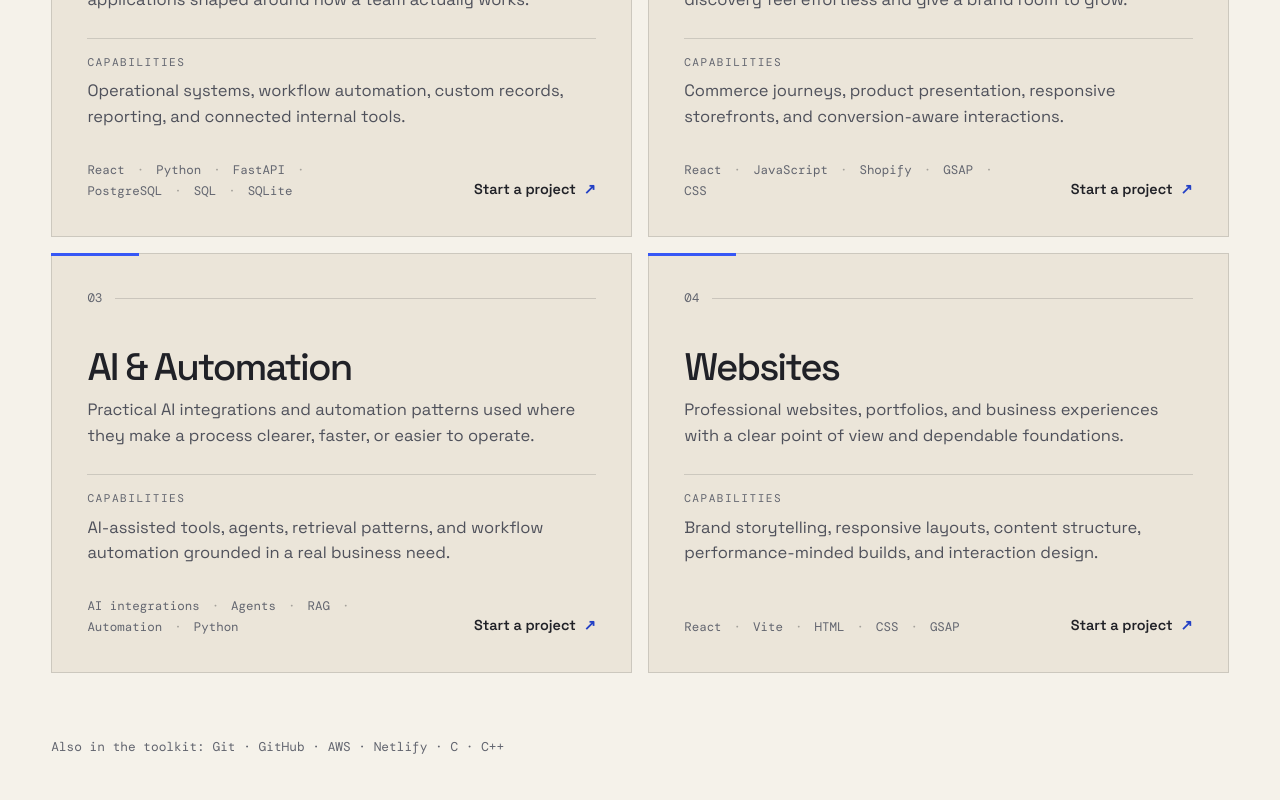
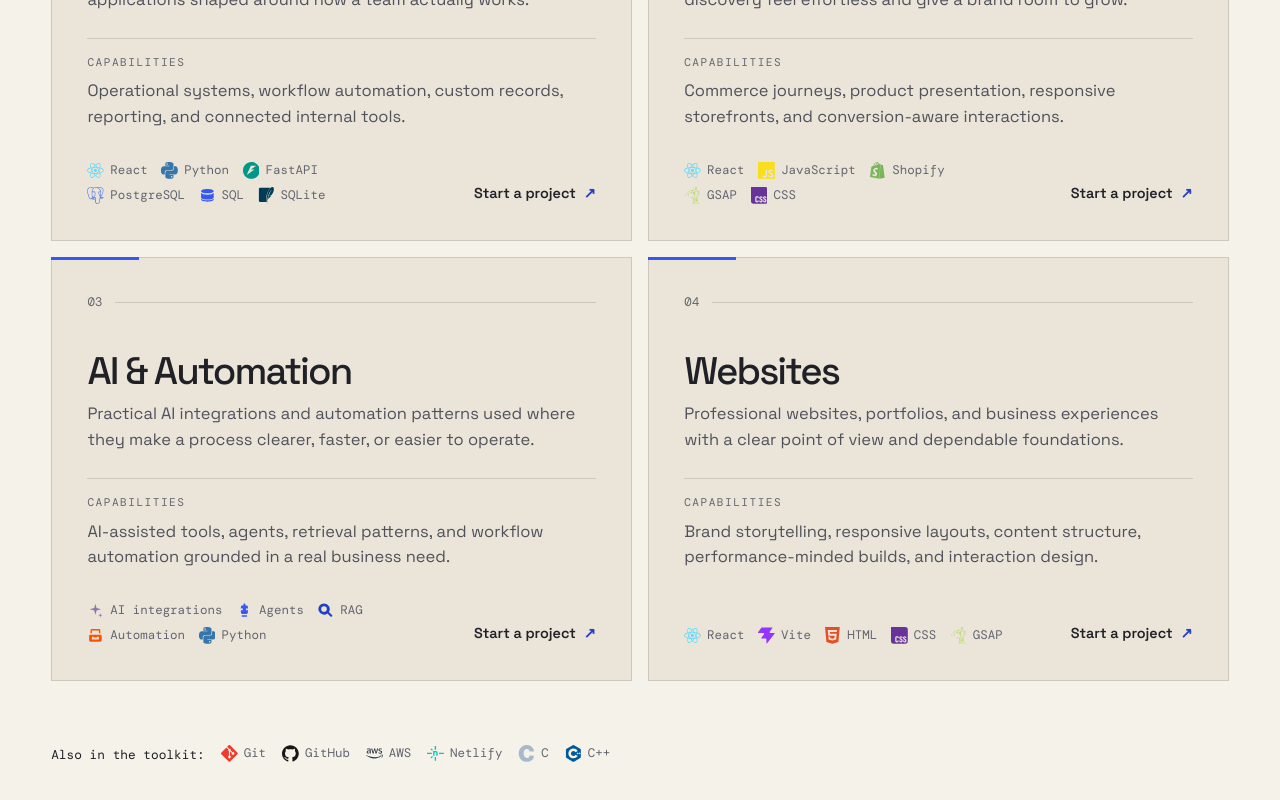
Before and after one commit to VinayakDubey26/vinayakdubey.com, a React (Vite) app: page / in a window 1280 px wide. Shown: the part 5141-5941 px from the top of the page. Built offline with nearby package versions, Linux system fonts and the light colour scheme; a web font is replaced by a local one.

Commit message:
refine: add technology logos to services

```diff
--- a/src/components/EditorialServices.jsx
+++ b/src/components/EditorialServices.jsx
@@ -1,4 +1,5 @@
 import { techStack } from "../data/skills";
+import { getTechnologyIcon } from "../data/technologyIcons";
 
 const SERVICES = [
   {
@@ -35,6 +36,24 @@ const SERVICES = [
   },
 ];
 
+const toolkit = techStack.filter((skill) => !SERVICES.some((service) => service.technologies.includes(skill)));
+
+function TechnologyIcon({ name }) {
+  const iconData = getTechnologyIcon(name);
+
+  if (!iconData) return null;
+
+  const iconColor = iconData.color?.toLowerCase() === "#ffffff" ? "var(--cobalt-dark)" : iconData.color;
+
+  return (
+    <span className="technology-icon" style={{ color: iconColor }} aria-hidden="true">
+      <svg viewBox="0 0 24 24" focusable="false">
+        <path d={iconData.path} />
+      </svg>
+    </span>
+  );
+}
+
 const EditorialServices = () => (
   <section id="services" className="services-section section-light" aria-labelledby="services-heading">
     <div className="page-width">
@@ -55,14 +74,30 @@ const EditorialServices = () => (
             <div className="service-card__capabilities"><p className="eyebrow">Capabilities</p><p>{service.capabilities}</p></div>
             <div className="service-card__foot">
               <ul className="service-card__tools" aria-label={`${service.title} technologies`}>
-                {service.technologies.map((technology) => <li key={technology}>{technology}</li>)}
+                {service.technologies.map((technology) => (
+                  <li key={technology}>
+                    <TechnologyIcon name={technology} />
+                    <span>{technology}</span>
+                  </li>
+                ))}
               </ul>
               <a className="service-card__action" href="#contact">Start a project <span aria-hidden="true">↗</span></a>
             </div>
           </article>
         ))}
       </div>
-      <p className="service-toolkit">Also in the toolkit: {techStack.filter((skill) => !SERVICES.some((service) => service.technologies.includes(skill))).join(" · ")}</p>
+
+      <div className="service-toolkit" aria-label="Additional toolkit">
+        <p className="service-toolkit__label">Also in the toolkit:</p>
+        <ul className="service-toolkit__list">
+          {toolkit.map((skill) => (
+            <li key={skill}>
+              <TechnologyIcon name={skill} />
+              <span>{skill}</span>
+            </li>
+          ))}
+        </ul>
+      </div>
     </div>
   </section>
 );
--- /dev/null
+++ b/src/data/technologyIcons.js
@@ -0,0 +1,61 @@
+import { SKILL_ICONS } from "./skillIcons";
+
+// Simple Icons paths for the technologies that appear in the editorial service cards.
+// Capability labels use small semantic marks instead of pretending there is a brand logo
+// for a concept such as "SQL" or "Automation".
+const SERVICE_ICONS = {
+  Python: {
+    path: "M14.25.18l.9.2.73.26.59.3.45.32.34.34.25.34.16.33.1.3.04.26.02.2-.01.13V8.5l-.05.63-.13.55-.21.46-.26.38-.3.31-.33.25-.35.19-.35.14-.33.1-.3.07-.26.04-.21.02H8.77l-.69.05-.59.14-.5.22-.41.27-.33.32-.27.35-.2.36-.15.37-.1.35-.07.32-.04.27-.02.21v3.06H3.17l-.21-.03-.28-.07-.32-.12-.35-.18-.36-.26-.36-.36-.35-.46-.32-.59-.28-.73-.21-.88-.14-1.05-.05-1.23.06-1.22.16-1.04.24-.87.32-.71.36-.57.4-.44.42-.33.42-.24.4-.16.36-.1.32-.05.24-.01h.16l.06.01h8.16v-.83H6.18l-.01-2.75-.02-.37.05-.34.11-.31.17-.28.25-.26.31-.23.38-.2.44-.18.51-.15.58-.12.64-.1.71-.06.77-.04.84-.02 1.27.05zm-6.3 1.98l-.23.33-.08.41.08.41.23.34.33.22.41.09.41-.09.33-.22.23-.34.08-.41-.08-.41-.23-.33-.33-.22-.41-.09-.41.09zm13.09 3.95l.28.06.32.12.35.18.36.27.36.35.35.47.32.59.28.73.21.88.14 1.04.05 1.23-.06 1.23-.16 1.04-.24.86-.32.71-.36.57-.4.45-.42.33-.42.24-.4.16-.36.09-.32.05-.24.02-.16-.01h-8.22v.82h5.84l.01 2.76.02.36-.05.34-.11.31-.17.29-.25.25-.31.24-.38.2-.44.17-.51.15-.58.13-.64.09-.71.07-.77.04-.84.01-1.27-.04-1.07-.14-.9-.2-.73-.25-.59-.3-.45-.33-.34-.34-.25-.34-.16-.33-.1-.3-.04-.25-.02-.2.01-.13v-5.34l.05-.64.13-.54.21-.46.26-.38.3-.32.33-.24.35-.2.35-.14.33-.1.3-.06.26-.04.21-.02.13-.01h5.84l.69-.05.59-.14.5-.21.41-.28.33-.32.27-.35.2-.36.15-.36.1-.35.07-.32.04-.28.02-.21V6.07h2.09l.14.01zm-6.47 14.25l-.23.33-.08.41.08.41.23.33.33.23.41.08.41-.08.33-.23.23-.33.08-.41-.08-.41-.23-.33-.33-.23-.41-.08-.41.08z",
+    color: "#3776AB",
+  },
+  FastAPI: {
+    path: "M12 .0387C5.3729.0384.0003 5.3931 0 11.9988c-.001 6.6066 5.372 11.9628 12 11.9625 6.628.0003 12.001-5.3559 12-11.9625-.0003-6.6057-5.3729-11.9604-12-11.96m-.829 5.4153h7.55l-7.5805 5.3284h5.1828L5.279 18.5436q2.9466-6.5444 5.892-13.0896",
+    color: "#009688",
+  },
+  Shopify: {
+    path: "M15.337 23.979l7.216-1.561s-2.604-17.613-2.625-17.73c-.018-.116-.114-.192-.211-.192s-1.929-.136-1.929-.136-1.275-1.274-1.439-1.411c-.045-.037-.075-.057-.121-.074l-.914 21.104h.023zM11.71 11.305s-.81-.424-1.774-.424c-1.447 0-1.504.906-1.504 1.141 0 1.232 3.24 1.715 3.24 4.629 0 2.295-1.44 3.76-3.406 3.76-2.354 0-3.54-1.465-3.54-1.465l.646-2.086s1.245 1.066 2.28 1.066c.675 0 .975-.545.975-.932 0-1.619-2.654-1.694-2.654-4.359-.034-2.237 1.571-4.416 4.827-4.416 1.257 0 1.875.361 1.875.361l-.945 2.715-.02.01zM11.17.83c.136 0 .271.038.405.135-.984.465-2.064 1.639-2.508 3.992-.656.213-1.293.405-1.889.578C7.697 3.75 8.951.84 11.17.84V.83zm1.235 2.949v.135c-.754.232-1.583.484-2.394.736.466-1.777 1.333-2.645 2.085-2.971.193.501.309 1.176.309 2.1zm.539-2.234c.694.074 1.141.867 1.429 1.755-.349.114-.735.231-1.158.366v-.252c0-.752-.096-1.371-.271-1.871v.002zm2.992 1.289c-.02 0-.06.021-.078.021s-.289.075-.714.21c-.423-1.233-1.176-2.37-2.508-2.37h-.115C12.135.209 11.669 0 11.265 0 8.159 0 6.675 3.877 6.21 5.846c-1.194.365-2.063.636-2.16.674-.675.213-.694.232-.772.87-.075.462-1.83 14.063-1.83 14.063L15.009 24l.927-21.166z",
+    color: "#7AB55C",
+  },
+  Vite: {
+    path: "M13.056 23.238a.57.57 0 0 1-1.02-.355v-5.202c0-.63-.512-1.143-1.144-1.143H5.148a.57.57 0 0 1-.464-.903l3.777-5.29c.54-.753 0-1.804-.93-1.804H.57a.574.574 0 0 1-.543-.746.6.6 0 0 1 .08-.157L5.008.78a.57.57 0 0 1 .467-.24h14.589a.57.57 0 0 1 .466.903l-3.778 5.29c-.54.755 0 1.806.93 1.806h5.745c.238 0 .424.138.513.322a.56.56 0 0 1-.063.603z",
+    color: "#9135FF",
+  },
+  Git: {
+    path: "M13.09 23.549a1.54 1.54 0 0 1-2.18 0L.451 13.089a1.54 1.54 0 0 1 0-2.179l7.191-7.19 2.733 2.733a1.85 1.85 0 0 0 .964 2.326v6.66a1.849 1.849 0 1 0 1.54 0V8.957l2.508 2.508a1.85 1.85 0 1 0 1.09-1.09l-2.634-2.634a1.85 1.85 0 0 0-2.378-2.377L8.73 2.63 10.91.451a1.54 1.54 0 0 1 2.179 0l10.459 10.46a1.54 1.54 0 0 1 0 2.179z",
+    color: "#F03C2E",
+  },
+  GitHub: {
+    path: "M12 .297c-6.63 0-12 5.373-12 12 0 5.303 3.438 9.8 8.205 11.385.6.113.82-.258.82-.577 0-.285-.01-1.04-.015-2.04-3.338.724-4.042-1.61-4.042-1.61C4.422 18.07 3.633 17.7 3.633 17.7c-1.087-.744.084-.729.084-.729 1.205.084 1.838 1.236 1.838 1.236 1.07 1.835 2.809 1.305 3.495.998.108-.776.417-1.305.76-1.605-2.665-.3-5.466-1.332-5.466-5.93 0-1.31.465-2.38 1.235-3.22-.135-.303-.54-1.523.105-3.176 0 0 1.005-.322 3.3 1.23.96-.267 1.98-.399 3-.405 1.02.006 2.04.138 3 .405 2.28-1.552 3.285-1.23 3.285-1.23.645 1.653.24 2.873.12 3.176.765.84 1.23 1.91 1.23 3.22 0 4.61-2.805 5.625-5.475 5.92.42.36.81 1.096.81 2.22 0 1.606-.015 2.896-.015 3.286 0 .315.21.69.825.57C20.565 22.092 24 17.592 24 12.297c0-6.627-5.373-12-12-12",
+    color: "#181717",
+  },
+  Netlify: {
+    path: "M6.49 19.04h-.23L5.13 17.9v-.23l1.73-1.71h1.2l.15.15v1.2L6.5 19.04ZM5.13 6.31V6.1l1.13-1.13h.23L8.2 6.68v1.2l-.15.15h-1.2L5.13 6.31Zm9.96 9.09h-1.65l-.14-.13v-3.83c0-.68-.27-1.2-1.1-1.23-.42 0-.9 0-1.43.02l-.07.08v4.96l-.14.14H8.9l-.13-.14V8.73l.13-.14h3.7a2.6 2.6 0 0 1 2.61 2.6v4.08l-.13.14Zm-8.37-2.44H.14L0 12.82v-1.64l.14-.14h6.58l.14.14v1.64l-.14.14Zm17.14 0h-6.58l-.14-.14v-1.64l.14-.14h6.58l.14.14v1.64l-.14.14ZM11.05 6.55V1.64l.14-.14h1.65l.14.14v4.9l-.14.14h-1.65l-.14-.13Zm0 15.81v-4.9l.14-.14h1.65l.14.13v4.91l-.14.14h-1.65l-.14-.14Z",
+    color: "#00C7B7",
+  },
+  C: {
+    path: "M16.5921 9.1962s-.354-3.298-3.627-3.39c-3.2741-.09-4.9552 2.474-4.9552 6.14 0 3.6651 1.858 6.5972 5.0451 6.5972 3.184 0 3.5381-3.665 3.5381-3.665l6.1041.365s.36 3.31-2.196 5.836c-2.552 2.5241-5.6901 2.9371-7.8762 2.9201-2.19-.017-5.2261.034-8.1602-2.97-2.938-3.0101-3.436-5.9302-3.436-8.8002 0-2.8701.556-6.6702 4.047-9.5502C7.444.72 9.849 0 12.254 0c10.0422 0 10.7172 9.2602 10.7172 9.2602z",
+    color: "#A8B9CC",
+  },
+  "C++": {
+    path: "M22.394 6c-.167-.29-.398-.543-.652-.69L12.926.22c-.509-.294-1.34-.294-1.848 0L2.26 5.31c-.508.293-.923 1.013-.923 1.6v10.18c0 .294.104.62.271.91.167.29.398.543.652.69l8.816 5.09c.508.293 1.34.293 1.848 0l8.816-5.09c.254-.147.485-.4.652-.69.167-.29.27-.616.27-.91V6.91c.003-.294-.1-.62-.268-.91zM12 19.11c-3.92 0-7.109-3.19-7.109-7.11 0-3.92 3.19-7.11 7.11-7.11a7.133 7.133 0 0 1 6.156 3.553l-3.076 1.78a3.567 3.567 0 0 0-3.08-1.78A3.56 3.56 0 0 0 8.444 12 3.56 3.56 0 0 0 12 15.555a3.57 3.57 0 0 0 3.08-1.778l3.078 1.78A7.135 7.135 0 0 1 12 19.11zm7.11-6.715h-.79v.79h-.79v-.79h-.79v-.79h.79v-.79h.79v.79h.79zm2.962 0h-.79v.79h-.79v-.79h-.79v-.79h.79v-.79h.79v.79h.79z",
+    color: "#00599C",
+  },
+  SQL: {
+    path: "M12 3C7 3 3 4.3 3 6s4 3 9 3 9-1.3 9-3-4-3-9-3zm0 8c-5 0-9-1.3-9-3v7c0 1.7 4 3 9 3s9-1.3 9-3V8c0 1.7-4 3-9 3zm0 8c-5 0-9-1.3-9-3v2c0 1.7 4 3 9 3s9-1.3 9-3v-2c0 1.7-4 3-9 3z",
+    color: "#3657F5",
+  },
+  "AI integrations": {
+    path: "M12 2.5l1.65 6.2L20 10.5l-6.35 1.8L12 18.5l-1.65-6.2L4 10.5l6.35-1.8L12 2.5zM19 16l.7 2.3L22 19l-2.3.7L19 22l-.7-2.3L16 19l2.3-.7L19 16z",
+    color: "#8E75B2",
+  },
+  Agents: {
+    path: "M12 2a1.5 1.5 0 0 1 1.5 1.5V5H15a2 2 0 0 1 2 2v8a2 2 0 0 1-2 2H9a2 2 0 0 1-2-2V7a2 2 0 0 1 2-2h1.5V3.5A1.5 1.5 0 0 1 12 2zM8.5 9a1.5 1.5 0 1 0 0 3 1.5 1.5 0 0 0 0-3zm7 0a1.5 1.5 0 1 0 0 3 1.5 1.5 0 0 0 0-3zM8 20a1 1 0 0 1 1-1h6a1 1 0 0 1 0 2H9a1 1 0 0 1-1-1z",
+    color: "#3657F5",
+  },
+  Automation: {
+    path: "M7 3h10a2 2 0 0 1 2 2v4h-2V5H7v4H5V5a2 2 0 0 1 2-2zm-2 8h14a2 2 0 0 1 2 2v6a2 2 0 0 1-2 2H5a2 2 0 0 1-2-2v-6a2 2 0 0 1 2-2zm2 3v4h10v-4H7zm3-1h4v2h-4v-2z",
+    color: "#FF4F00",
+  },
+};
+
+export const getTechnologyIcon = (name) => SERVICE_ICONS[name] || SKILL_ICONS[name] || null;
--- a/src/styles/globals.css
+++ b/src/styles/globals.css
@@ -167,13 +167,16 @@ section[id] { scroll-margin-top: 1.5rem; }
 .service-card__capabilities { margin-top: 1.6rem; padding-top: 1rem; border-top: 1px solid rgba(32, 33, 39, 0.15); }
 .service-card__capabilities .eyebrow { margin-bottom: 0.5rem; font-size: 0.7rem; }
 .service-card__foot { display: flex; align-items: end; justify-content: space-between; gap: 1.5rem; margin-top: auto; padding-top: 2rem; }
-.service-card__tools { display: flex; max-width: 20rem; flex-wrap: wrap; gap: 0.25rem 0.75rem; margin: 0; padding: 0; list-style: none; }
-.service-card__tools li { color: var(--muted); font-family: var(--mono); font-size: 0.78rem; line-height: 1.4; }
-.service-card__tools li:not(:last-child)::after { margin-left: 0.75rem; color: rgba(32, 33, 39, 0.35); content: "·"; }
+.service-card__tools { display: flex; max-width: 20rem; flex-wrap: wrap; gap: 0.5rem 0.85rem; margin: 0; padding: 0; list-style: none; }
+.service-card__tools li, .service-toolkit__list li { display: inline-flex; align-items: center; gap: 0.38rem; color: var(--muted); font-family: var(--mono); font-size: 0.78rem; line-height: 1.4; }
+.technology-icon { display: inline-grid; width: 1.05rem; height: 1.05rem; flex: none; place-items: center; }
+.technology-icon svg { width: 100%; height: 100%; fill: currentColor; }
 .service-card__action { display: inline-flex; flex: none; align-items: center; gap: 0.5rem; color: var(--ink); font-size: 0.9rem; font-weight: 600; white-space: nowrap; }
 .service-card__action span { color: var(--cobalt-dark); transition: transform 220ms var(--ease); }
 .service-card__action:hover span, .service-card__action:focus-visible span { transform: translate(2px, -2px); }
-.service-toolkit { margin: 0 0 clamp(3rem, 5vw, 4.5rem); color: var(--muted); font-family: var(--mono); font-size: 0.8rem; line-height: 1.6; }
+.service-toolkit { display: flex; align-items: flex-start; gap: 1rem; margin: 0 0 clamp(3rem, 5vw, 4.5rem); color: var(--muted); font-family: var(--mono); font-size: 0.8rem; line-height: 1.6; }
+.service-toolkit__label { flex: none; margin: 0; color: var(--ink); }
+.service-toolkit__list { display: flex; flex-wrap: wrap; gap: 0.5rem 1rem; margin: 0; padding: 0; list-style: none; }
 
 .about-section { padding: clamp(4rem, 6vw, 5.5rem) 0; }
 .about-grid { display: grid; grid-template-columns: minmax(0, 1.15fr) minmax(300px, 0.85fr); gap: 2.5rem clamp(2.5rem, 8vw, 8rem); }
@@ -261,6 +264,7 @@ a:focus-visible, button:focus-visible, input:focus-visible, textarea:focus-visib
   .work-tile__description { font-size: 1rem; }
   .service-card__foot { align-items: flex-start; flex-direction: column; }
   .service-card__action { align-self: stretch; justify-content: space-between; }
+  .service-toolkit { flex-direction: column; gap: 0.5rem; }
   .about-pillars { grid-template-columns: 1fr; }
   .form-row { grid-template-columns: 1fr; gap: 1.2rem; }
   .form-submit { align-items: flex-start; flex-direction: column; }
```
